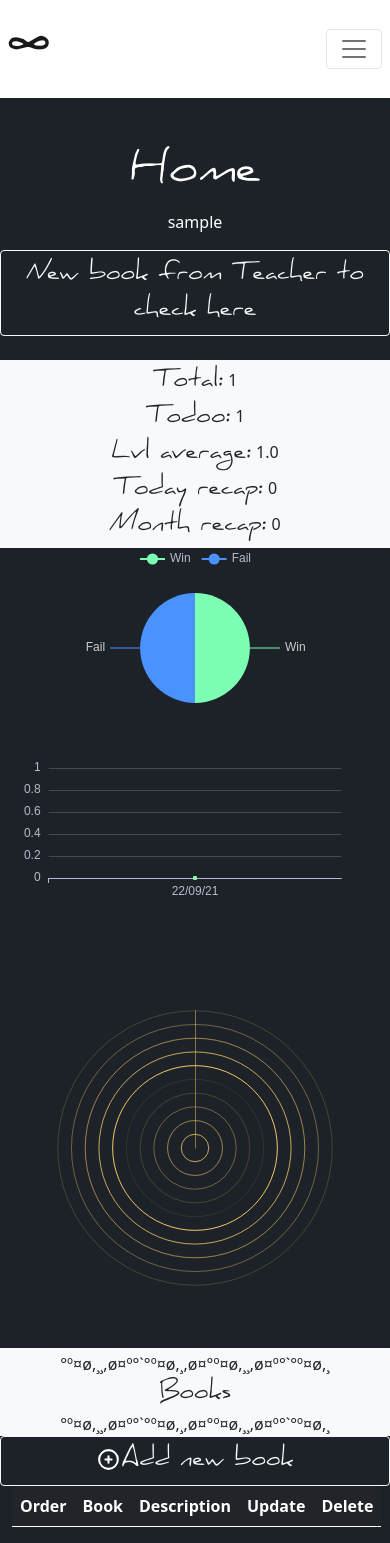
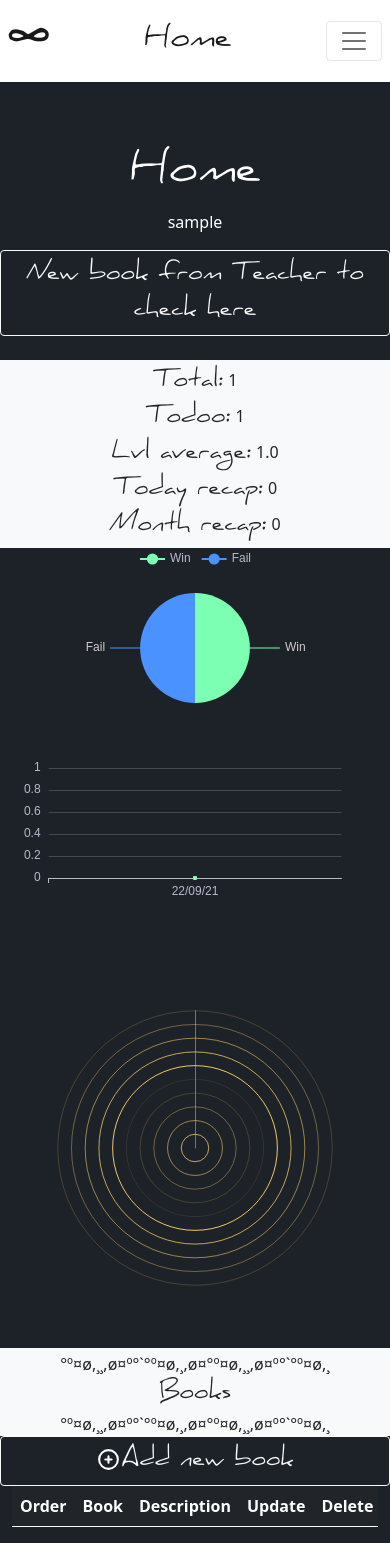
Before and after one commit to tbuglioni/unlimited-studies, a Django app: page /studies/ in a window 390 px wide. Run offline with Django 3.2, Linux system fonts and the light colour scheme; a user stored in the database is signed in; tables that the repository leaves empty hold one stand-in row (values such as "Sample post"); lists and menus that the app fills with data are empty; some libraries are stand-ins or nearby versions.

Commit message:
udpate responsive front

```diff
--- a/static/css/style.css
+++ b/static/css/style.css
@@ -20,6 +20,8 @@
 .new_font_daniel-lg {
   font-family: "daniel hand";
   font-size: 3rem;
+  word-wrap: break-word;
+  overflow: auto;
 }
 
 .half-black {
@@ -34,13 +36,13 @@
   background-image: url("../img/windmill-5689011.png");
 }
 
-@media screen and (min-width: 768px) {
+@media screen and (min-width: 1000px) {
   .img_custom1 {
     background-image: url("../img/fisherman.jpg");
   }
 }
 
-@media screen and (max-width: 767px) {
+@media screen and (max-width: 1000px) {
   .img_custom1 {
     background-image: url("../img/fractal.jpg");
   }
--- a/studies/templates/studies/personal_home.html
+++ b/studies/templates/studies/personal_home.html
@@ -62,7 +62,7 @@
   <div class=" row align-items-center d-flex">
     {% include 'studies/snippets/add_book_snippet.html'%}
   </div>
-  <section name="book table" class="col-md-12">
+  <section name="book table" class="col-md-12 table-responsive" style="word-wrap: break-word;">
     <table class="table-dark table">
       <thead>
         <tr>
--- a/templates/home.html
+++ b/templates/home.html
@@ -235,12 +235,9 @@
       </div>
     </div>
   </div>
-  <div class="row align-items-center d-flex">
-    <a class="btn btn-outline-light new_font_daniel-m" href="{% url 'legal'%}"
+    <a style="width:100vw " class="btn btn-outline-light new_font_daniel-m" href="{% url 'legal'%}"
       >Terms and Conditions</a
     >
-  </div>
-
   <!-- Button trigger modal -->
 
   {% endblock content %}
--- a/templates/snippets/home_animated_title.html
+++ b/templates/snippets/home_animated_title.html
@@ -4,7 +4,7 @@
     font-size: 3.5em;
   }
 </style>
-<h1 class="ml3 new_font_daniel">Unlimited Studies</h1>
+<h1 class="ml3 new_font_daniel-lg">Unlimited Studies</h1>
 
 <script src="https://cdnjs.cloudflare.com/ajax/libs/animejs/2.0.2/anime.min.js"></script>
 
--- a/templates/snippets/navebar.html
+++ b/templates/snippets/navebar.html
@@ -1,6 +1,9 @@
 <section class="container mb">
-  <nav class="navbar fixed-top navbar-expand-lg navbar-dark bg-transparent p-2">
+  <nav class="navbar fixed-top navbar-expand-lg py-0 navbar-dark bg-transparent p-2">
     <a class="navbar-brand new_font_daniel-lg" href="{% url 'home' %}">∞</a>
+    {% if user.is_authenticated == True %}
+    <a class="navbar-brand new_font_daniel" href="{% url 'studies:personal_home' %}">Home</a>
+    {% endif %}
     <button
       class="navbar-toggler"
       type="button"
@@ -25,9 +28,6 @@
           <a class="nav-link" href="{% url 'register' %}">Register</a>
         </li>
         {% else %}
-        <li class="nav-item">
-          <a id="button_personal_home" class="nav-link" href="{% url 'studies:personal_home' %}">Home</a>
-        </li>
         <li class="nav-item dropdown">
           <a
             class="nav-link dropdown-toggle"
```
Also changed, not shown: studies/templates/studies/book.html (+8 -6 lines).
